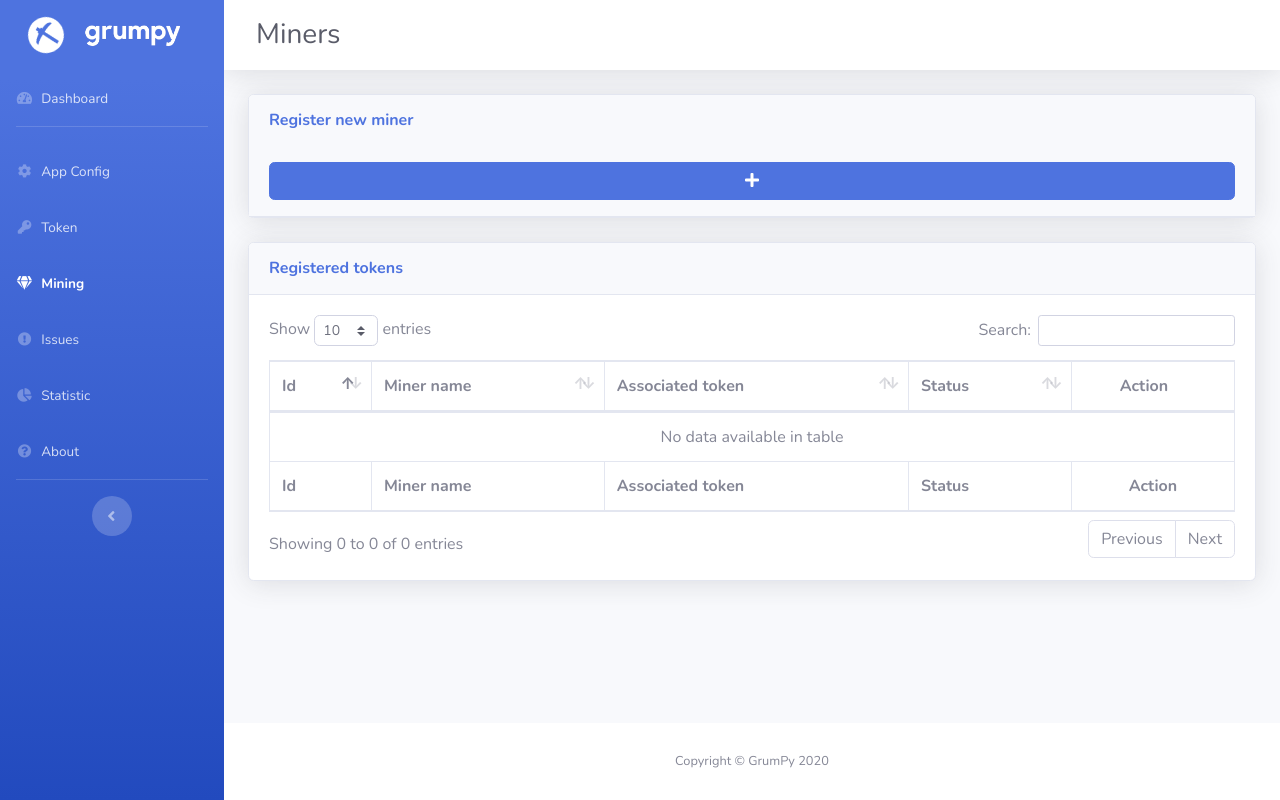
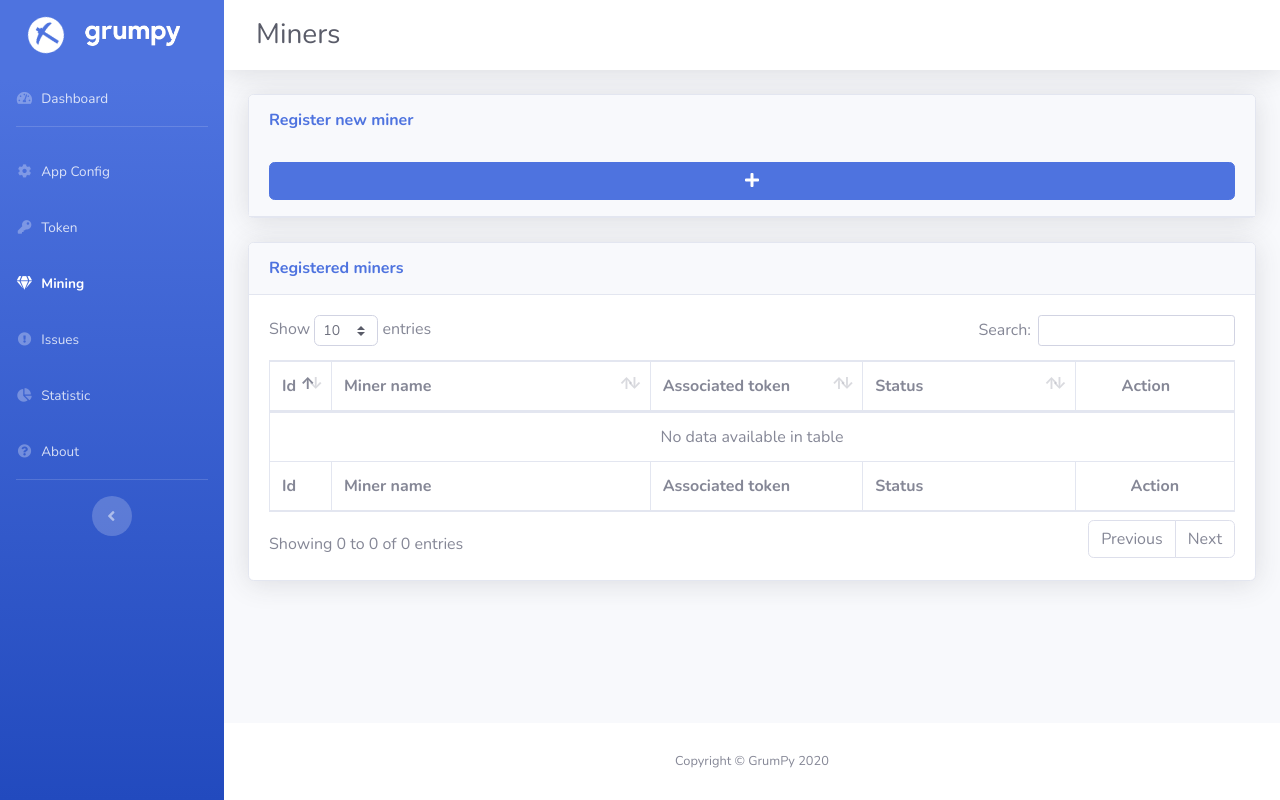
Before and after one commit to arieslab/GrumPy, a Django app: page /miners in a window 1280 px wide. Run offline with Django 3.2, Linux system fonts and the light colour scheme; data that the repository does not hold is empty; parts of the project's set-up code (start-up, migrations or seed data) failed here and were passed over; some libraries are stand-ins or nearby versions.

Commit message:
Miner table layout improvements

```diff
--- a/Miner/templates/miner/index.html
+++ b/Miner/templates/miner/index.html
@@ -28,18 +28,18 @@
 <!-- DataTales Example -->
 <div class="card shadow mb-4">
     <div class="card-header py-3">
-        <h6 class="m-0 font-weight-bold text-primary">Registered tokens</h6>
+        <h6 class="m-0 font-weight-bold text-primary">Registered miners</h6>
     </div>
     <div class="card-body">
         <div class="table-responsive">
             <table class="table table-bordered" id="dataTable" width="100%" cellspacing="0">
                 <thead>
                 <tr>
-                    <th>Id</th>
-                    <th>Miner name</th>
-                    <th>Associated token</th>
-                    <th>Status</th>
-                    <th class="action th sorting_desc_disabled th sorting_asc_disabled" id="action">Action</th>
+                    <th width="5%">Id</th>
+                    <th width="30%">Miner name</th>
+                    <th width="20%">Associated token</th>
+                    <th width="20%">Status</th>
+                    <th width="15%" class="action th sorting_desc_disabled th sorting_asc_disabled" id="action"  >Action</th>
                 </tr>
                 </thead>
                 <tfoot>
@@ -58,29 +58,39 @@
                     <td> {{ miner.minername }}</td>
                     <td>{{ miner.tokenassociated_id }}</td>
                     <td> {{ miner.minerstatus }}</td>
-                    <td style="text-align: center;vertical-align: middle;">
+                    <td class="action th sorting_desc_disabled th sorting_asc_disabled" id="action">
+                        <div class="row " style="justify-content: center; align-items: center;">
+                            <div >
                                 <form action="{% url 'startmining' miner.id %}" method="post">
                                     {% csrf_token %}
                                     <button class="btn btn-primary btn-circle btn-sm">
                                         <i class="fa fa-play"></i>
                                     </button>
+                                    <br>
                                 </form>
+                            </div>
+                            <div>
                                 <form action="{% url 'stopmining' miner.id %}" method="post">
                                     {% csrf_token %}
                                     <button class="btn btn-warning btn-circle btn-sm">
                                         <i class="fa fa-stop"></i>
                                     </button>
                                 </form>
+                            </div>
+                            <div>
                                 <form action="{% url 'deleteminer' miner.id %}" method="post">
                                     {% csrf_token %}
-
                                     <button class="btn btn-danger btn-circle btn-sm">
                                         <i class="fas fa-trash"></i>
                                     </button>
                                 </form>
+                            </div>
+                            <div >
                                 <a href="{% url 'viewprogress' miner.id %}" class="btn btn-success btn-circle btn-sm">
                                     <i class="fas fa-eye"></i>
                                 </a>
+                            </div>
+                        </div>
                     </td>
                 </tr>
                 {% endfor %}
@@ -89,6 +99,7 @@
         </div>
     </div>
 </div>
+
 {% endblock %}
 
 {% block import_script %}
--- a/Miner/templates/miner/key.html
+++ b/Miner/templates/miner/key.html
@@ -79,9 +79,6 @@
                         <td>{{ token.tokenname }}</td>
                         <td>{{ token.token }}</td>
                         <td class="action">
-                            <!-- <a href="#" class="btn btn-success btn-circle btn-sm">
-                                <i class="fas fa-eye"></i>
-                            </a>-->
                             <form action="{% url 'deletekey' token.id %}" method="post">
                                 {% csrf_token %}
                                 <button class="btn btn-danger btn-circle btn-sm">
```
Lines whose indentation alone changed are shown as unchanged.
